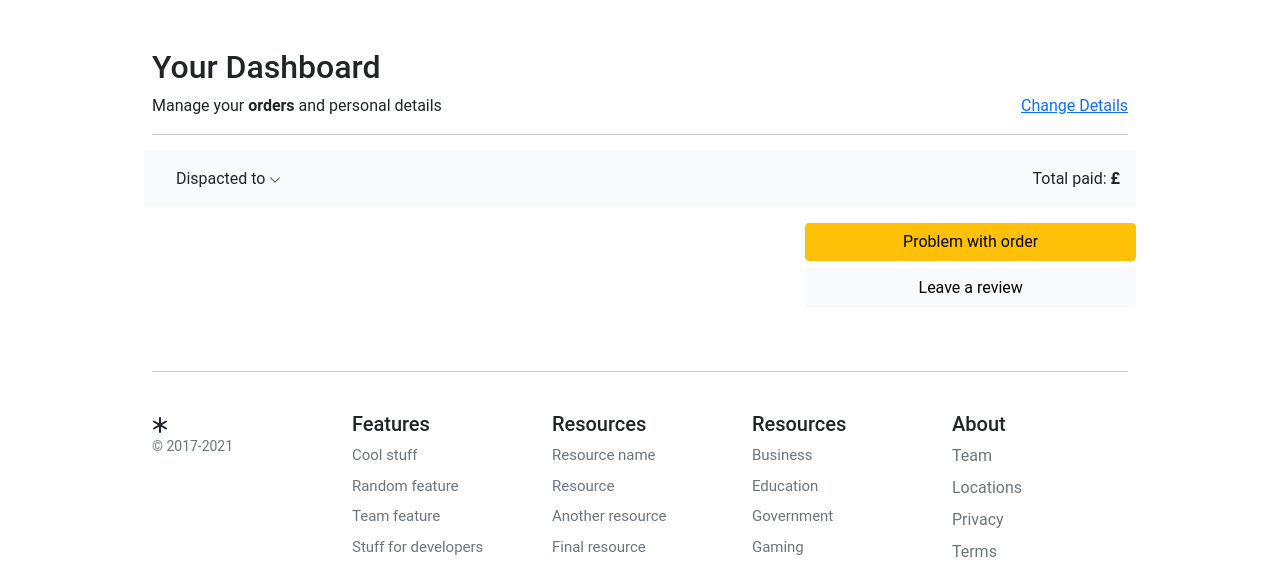
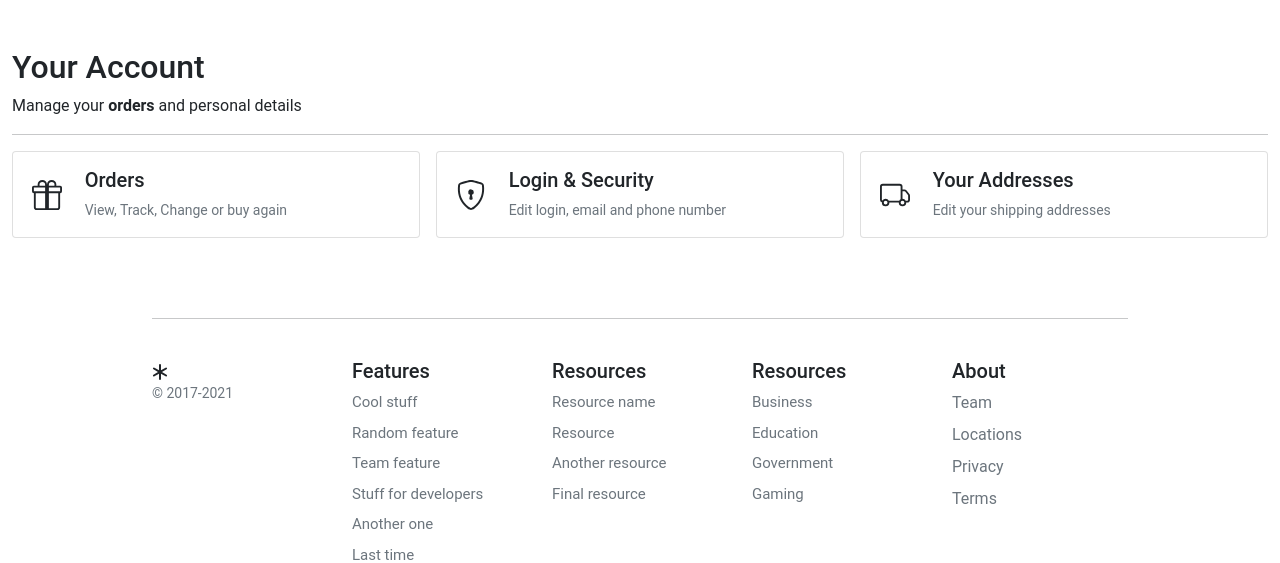
Before and after one commit to KeplerDE/web_app, a Django app: page /account/dashboard/ in a window 1280 px wide. Shown: the part 117-680 px from the top of the page. Run offline with Django 3.2, Linux system fonts and the light colour scheme; a user stored in the database is signed in; data that the repository does not hold is empty; parts of the project's set-up code (start-up, migrations or seed data) failed here and were passed over.

Commit message:
Building the URL's for the address CRUD system

```diff
--- a/core/account/urls.py
+++ b/core/account/urls.py
@@ -33,5 +33,11 @@
     path('dashboard/', views.dashboard, name='dashboard'),
     path('profile/edit/', views.edit_details, name='edit_details'),
     path('profile/delete_user/', views.delete_user, name='delete_user'),
-    path('profile/delete_confirm/', TemplateView.as_view(template_name="account/dashboard/delete_confirm.html"), name='delete_confirmation'),
+    path('profile/delete_confirm/', TemplateView.as_view(template_name="account/dashboard/delete_confirm.html"), name='delete_confirmation',
+         ),
+    path("addresses/", views.view_address, name="addresses"),
+    path("add_address/", views.add_address, name="add_address"),
+    path("addresses/edit/<slug:id>/", views.edit_address, name="edit_address"),
+    path("addresses/delete/<slug:id>/", views.delete_address, name="delete_address"),
+    path("addresses/set_default/<slug:id>/", views.set_default, name="set_default"),
 ]
--- a/core/account/views.py
+++ b/core/account/views.py
@@ -1,16 +1,17 @@
 from django.contrib.auth import login, logout
 from django.contrib.auth.decorators import login_required
 from django.contrib.sites.shortcuts import get_current_site
-from django.http import HttpResponse
+from django.http import HttpResponse, HttpResponseRedirect
 from django.shortcuts import redirect, render
+from django.urls import reverse
 from django.template.loader import render_to_string
 from django.utils.encoding import force_bytes, force_str
 from django.utils.http import urlsafe_base64_decode, urlsafe_base64_encode
 
 from orders.views import user_orders
 
-from .forms import RegistrationForm, UserEditForm
-from .models import Customer
+from .forms import RegistrationForm, UserEditForm, UserAddressForm
+from .models import Customer, Address
 from .tokens import account_activation_token
 
 
@@ -86,3 +87,56 @@
         return redirect('account:dashboard')
     else:
         return render(request, 'account/registration/activation_invalid.html')
+
+
+
+
+# Addresses
+
+
+@login_required
+def view_address(request):
+    addresses = Address.objects.filter(customer=request.user)
+    return render(request, "account/dashboard/addresses.html", {"addresses": addresses})
+
+
+@login_required
+def add_address(request):
+    if request.method == "POST":
+        address_form = UserAddressForm(data=request.POST)
+        if address_form.is_valid():
+            address_form = address_form.save(commit=False)
+            address_form.customer = request.user
+            address_form.save()
+            return HttpResponseRedirect(reverse("account:addresses"))
+    else:
+        address_form = UserAddressForm()
+    return render(request, "account/dashboard/edit_addresses.html", {"form": address_form})
+
+
+
+@login_required
+def edit_address(request, id):
+    if request.method == "POST":
+        address = Address.objects.get(pk=id, customer=request.user)
+        address_form = UserAddressForm(instance=address, data=request.POST)
+        if address_form.is_valid():
+            address_form.save()
+            return HttpResponseRedirect(reverse("account:addresses"))
+    else:
+        address = Address.objects.get(pk=id, customer=request.user)
+        address_form = UserAddressForm(instance=address)
+    return render(request, "account/dashboard/edit_addresses.html", {"form": address_form})
+
+
+@login_required
+def delete_address(request, id):
+    address = Address.objects.filter(pk=id, customer=request.user).delete()
+    return redirect("account:addresses")
+
+
+@login_required
+def set_default(request, id):
+    Address.objects.filter(customer=request.user, default=True).update(default=False)
+    Address.objects.filter(pk=id, customer=request.user).update(default=True)
+    return redirect("account:addresses")
--- a/core/templates/account/dashboard/dashboard.html
+++ b/core/templates/account/dashboard/dashboard.html
@@ -1,68 +1,79 @@
-{% extends "../../base.html" %}
+{% extends "../sub_base.html" %}
 {% block title %}Dashboard{% endblock %}
 
-{% block content %}
+{% block sub_content %}
 
-  <div class="container">
-    <div class="col-12">
-      <h1 class="h2">Your Dashboard</h1>
-    </div>
-    <div class="col-12 d-flex justify-content-between">
-      <div>Manage your <b>orders</b> and personal details</div>
-      <div><a href="{% url "account:edit_details" %}">Change Details</a></div>
-    </div>
-    <hr />
+  <div class="col-12">
+    <h1 class="h2">Your Account</h1>
   </div>
-  <div class="container">
+  <div class="col-12 d-flex justify-content-between">
+    <div>Manage your <b>orders</b> and personal details</div>
+    {% comment %} <div><a href="{% url "account:edit_details" %}">Change Details</a></div> {% endcomment %}
+  </div>
+  <hr />
 
-    <div class="row g-3">
-      <div class="col-12 bg-light p-3 d-flex justify-content-between">
-        <div class="d-flex d-flex-inline">
-          <div class="pe-3">{{ order.created }}</div>
-          <div class="dropdown">
-          <a class="text-reset text-decoration-none dropdown-toggle" href="#" role="link" id="dropdownLink" data-bs-toggle="dropdown" aria-expanded="false">
-          Dispacted to
-          <svg xmlns="http://www.w3.org/2000/svg" width="12" height="12" fill="currentColor" class="bi bi-chevron-down" viewBox="0 0 16 16">
-            <path fill-rule="evenodd" d="M1.646 4.646a.5.5 0 0 1 .708 0L8 10.293l5.646-5.647a.5.5 0 0 1 .708.708l-6 6a.5.5 0 0 1-.708 0l-6-6a.5.5 0 0 1 0-.708z"/>
-          </svg>
-          </a>
-          <ul class="dropdown-menu" aria-labelledby="dropdownLink">
-            <li class="item small">{{order.full_name}}</li>
-            <li class="item small">{{order.address1}}</li>
-            <li class="item small">{{order.address2}}</li>
-            <li class="item small">{{order.post_code}}</li>
-          </ul>
+  <div class="row row-cols-1 row-cols-sm-2 row-cols-md-3 g-3">
+    <div class="col">
+      <a href="#" class="text-reset text-decoration-none" role="button" style="max-width: 540px;">
+      <div class="card mb-3">
+        <div class="row g-0">
+          <div class="col-2 position-relative">
+            <svg class="position-absolute top-50 start-50 translate-middle" xmlns="http://www.w3.org/2000/svg" width="30" height="30" fill="currentColor" class="bi bi-gift"
+              viewBox="0 0 16 16">
+              <path
+                d="M3 2.5a2.5 2.5 0 0 1 5 0 2.5 2.5 0 0 1 5 0v.006c0 .07 0 .27-.038.494H15a1 1 0 0 1 1 1v2a1 1 0 0 1-1 1v7.5a1.5 1.5 0 0 1-1.5 1.5h-11A1.5 1.5 0 0 1 1 14.5V7a1 1 0 0 1-1-1V4a1 1 0 0 1 1-1h2.038A2.968 2.968 0 0 1 3 2.506V2.5zm1.068.5H7v-.5a1.5 1.5 0 1 0-3 0c0 .085.002.274.045.43a.522.522 0 0 0 .023.07zM9 3h2.932a.56.56 0 0 0 .023-.07c.043-.156.045-.345.045-.43a1.5 1.5 0 0 0-3 0V3zM1 4v2h6V4H1zm8 0v2h6V4H9zm5 3H9v8h4.5a.5.5 0 0 0 .5-.5V7zm-7 8V7H2v7.5a.5.5 0 0 0 .5.5H7z" />
+            </svg>
           </div>
-        </div>
-        <div class="text-end">
-          Total paid: <span class="fw-bold">£{{ order.total_paid }}</span>
-        </div>
-      </div>
-      <div class="col-md-5 col-lg-4 order-md-last p-0 order-3">
-        <div class="d-grid gap-2 ">
-          <button class="btn btn-warning" type="button">Problem with order</button>
-          <button class="btn btn-light" type="button">Leave a review</button>
-        </div>
-      </div>
-      <div class="col-md-7 col-lg-8 p-0">
-        {% for item in order.items.all %}
-        <div class="card mb-3 border-0">
-          <div class="row g-0">
-            <div class="col-md-2 d-none d-md-block">
-              <img class="img-fluid" style="width:90px" src="{{item.product.image.url}}" />
-            </div>
-            <div class="col-md-10">
-              <div class="card-body p-1">
-                <a class="text-decoration-none" href="{{ item.product.get_absolute_url }}">
-                  <p class="card-text small">{{item.product|title}}</p>
-                </a>
-              </div>
+          <div class="col-10">
+            <div class="card-body ps-0 ps-md-1">
+              <h1 class="h5">Orders</h1>
+              <p class="card-text small text-muted">View, Track, Change or buy again</p>
             </div>
           </div>
         </div>
-        {% endfor %}
       </div>
+      </a>
+    </div>
+    <div class="col">
+      <a href="{% url "account:edit_details" %}" class="text-reset text-decoration-none" role="button" style="max-width: 540px;">
+      <div class="card mb-3">
+        <div class="row g-0">
+          <div class="col-2 position-relative">
+            <svg class="position-absolute top-50 start-50 translate-middle" xmlns="http://www.w3.org/2000/svg" width="30" height="30" fill="currentColor" class="bi bi-shield-lock" viewBox="0 0 16 16">
+              <path d="M5.338 1.59a61.44 61.44 0 0 0-2.837.856.481.481 0 0 0-.328.39c-.554 4.157.726 7.19 2.253 9.188a10.725 10.725 0 0 0 2.287 2.233c.346.244.652.42.893.533.12.057.218.095.293.118a.55.55 0 0 0 .101.025.615.615 0 0 0 .1-.025c.076-.023.174-.061.294-.118.24-.113.547-.29.893-.533a10.726 10.726 0 0 0 2.287-2.233c1.527-1.997 2.807-5.031 2.253-9.188a.48.48 0 0 0-.328-.39c-.651-.213-1.75-.56-2.837-.855C9.552 1.29 8.531 1.067 8 1.067c-.53 0-1.552.223-2.662.524zM5.072.56C6.157.265 7.31 0 8 0s1.843.265 2.928.56c1.11.3 2.229.655 2.887.87a1.54 1.54 0 0 1 1.044 1.262c.596 4.477-.787 7.795-2.465 9.99a11.775 11.775 0 0 1-2.517 2.453 7.159 7.159 0 0 1-1.048.625c-.28.132-.581.24-.829.24s-.548-.108-.829-.24a7.158 7.158 0 0 1-1.048-.625 11.777 11.777 0 0 1-2.517-2.453C1.928 10.487.545 7.169 1.141 2.692A1.54 1.54 0 0 1 2.185 1.43 62.456 62.456 0 0 1 5.072.56z"/>
+              <path d="M9.5 6.5a1.5 1.5 0 0 1-1 1.415l.385 1.99a.5.5 0 0 1-.491.595h-.788a.5.5 0 0 1-.49-.595l.384-1.99a1.5 1.5 0 1 1 2-1.415z"/>
+            </svg>
+          </div>
+          <div class="col-10">
+            <div class="card-body ps-0 ps-md-1">
+              <h1 class="h5">Login & Security</h1>
+              <p class="card-text small text-muted">Edit login, email and phone number</p>
+            </div>
+          </div>
+        </div>
+      </div>
+      </a>
+    </div>
+    <div class="col">
+      <a href="{% url "account:addresses" %}" class="text-reset text-decoration-none" role="button" style="max-width: 540px;">
+      <div class="card mb-3">
+        <div class="row g-0">
+          <div class="col-2 position-relative">
+            <svg class="position-absolute top-50 start-50 translate-middle" xmlns="http://www.w3.org/2000/svg" width="30" height="30" fill="currentColor" class="bi bi-truck" viewBox="0 0 16 16">
+              <path d="M0 3.5A1.5 1.5 0 0 1 1.5 2h9A1.5 1.5 0 0 1 12 3.5V5h1.02a1.5 1.5 0 0 1 1.17.563l1.481 1.85a1.5 1.5 0 0 1 .329.938V10.5a1.5 1.5 0 0 1-1.5 1.5H14a2 2 0 1 1-4 0H5a2 2 0 1 1-3.998-.085A1.5 1.5 0 0 1 0 10.5v-7zm1.294 7.456A1.999 1.999 0 0 1 4.732 11h5.536a2.01 2.01 0 0 1 .732-.732V3.5a.5.5 0 0 0-.5-.5h-9a.5.5 0 0 0-.5.5v7a.5.5 0 0 0 .294.456zM12 10a2 2 0 0 1 1.732 1h.768a.5.5 0 0 0 .5-.5V8.35a.5.5 0 0 0-.11-.312l-1.48-1.85A.5.5 0 0 0 13.02 6H12v4zm-9 1a1 1 0 1 0 0 2 1 1 0 0 0 0-2zm9 0a1 1 0 1 0 0 2 1 1 0 0 0 0-2z"/>
+            </svg>
+          </div>
+          <div class="col-10">
+            <div class="card-body ps-0 ps-md-1">
+              <h1 class="h5">Your Addresses</h1>
+              <p class="card-text small text-muted">Edit your shipping addresses</p>
+            </div>
+          </div>
+        </div>
+      </div>
+      </a>
     </div>
 
   </div>
+
 {% endblock %}
--- a/core/templates/account/sub_base.html
+++ b/core/templates/account/sub_base.html
@@ -5,7 +5,7 @@
 {% block content %}
 <div class="container-fluid">
   <div class="login d-flex align-items-center">
-    <div class="col-12 col-md-6  col-lg-3 mx-auto">
+    <div class="col-12 col-md-12  col-lg-12 mx-auto">
       {% block sub_content %}{% endblock %}
     </div>
   </div>
```
Also changed, not shown: core/account/forms.py (+26 -1 lines), core/templates/account/dashboard/addresses.html (added, +63 -0 lines), core/templates/account/dashboard/edit_addresses.html (added, +43 -0 lines), core/account/migrations/0001_initial.py (added), core/db.sqlite3 (added), core/orders/migrations/0001_initial.py (added).
